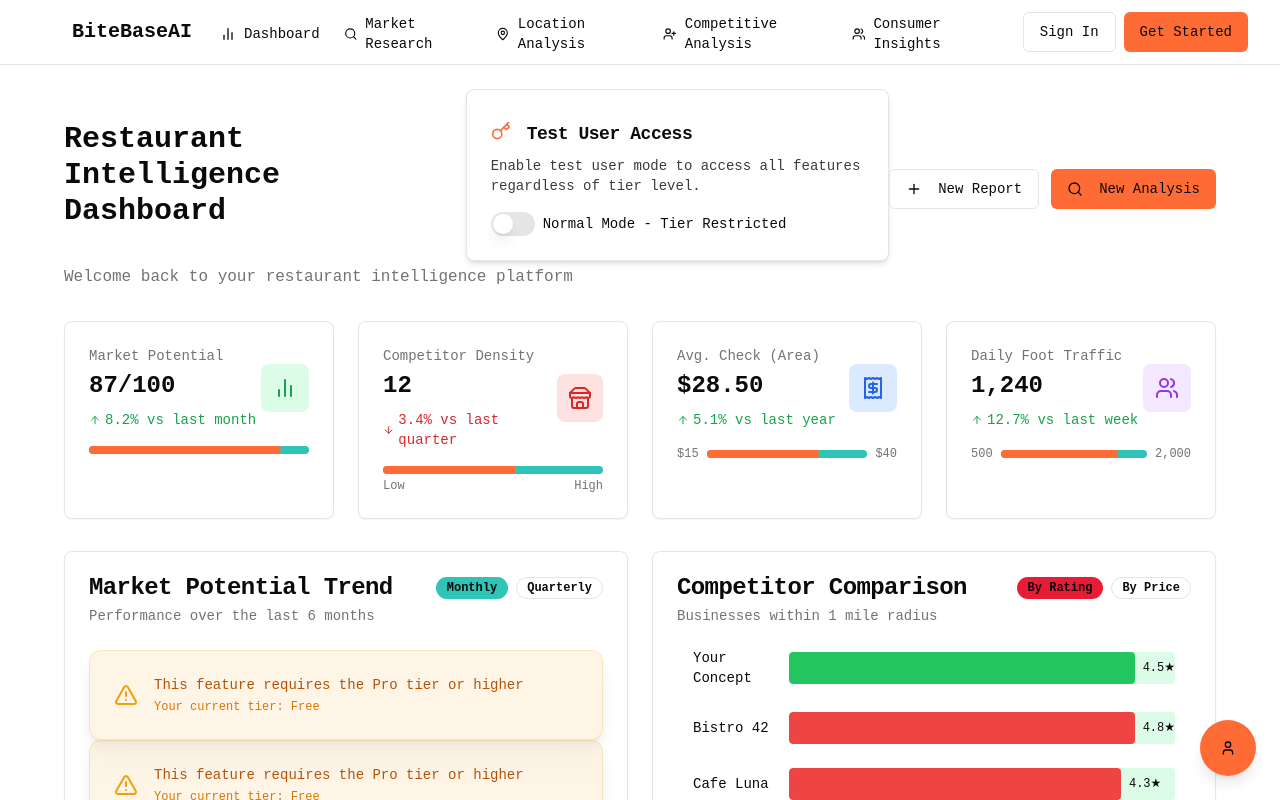
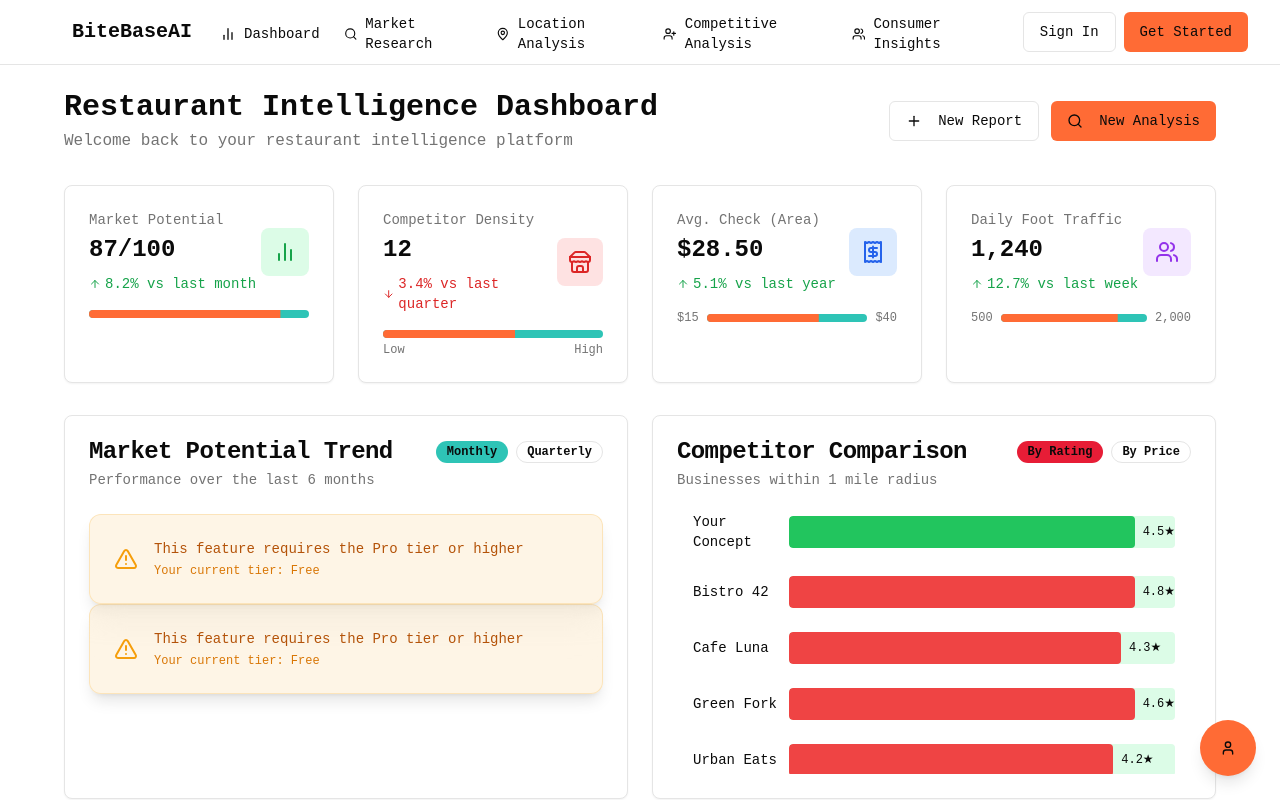
Before and after one commit to BiteBase-app/bitebase-intelligence, a React (Vite) app: page /dashboard in a window 1280 px wide. Shown: the top 800 px of the page. Built offline with nearby package versions, Linux system fonts and the light colour scheme.

Commit message:
Remove test user access and prepare for deploy

```diff
--- a/src/App.tsx
+++ b/src/App.tsx
@@ -5,7 +5,6 @@ import { TooltipProvider } from "@/components/ui/tooltip";
 import { QueryClient, QueryClientProvider } from "@tanstack/react-query";
 import { BrowserRouter, Routes, Route } from "react-router-dom";
 import { TierProvider } from "@/contexts/TierContext";
-import { TestUserProvider } from "@/contexts/TestUserContext";
 import Index from "./pages/Index";
 import Dashboard from "./pages/Dashboard";
 import Research from "./pages/Research";
@@ -16,7 +15,7 @@ import NotFound from "./pages/NotFound";
 import Onboarding from "./pages/Onboarding";
 import RestaurantSetup from "./pages/RestaurantSetup";
 import Integrations from "./pages/Integrations";
-import CompetitiveAnalysis from "./pages/CompetitiveAnalysis"; // Add the new import
+import CompetitiveAnalysis from "./pages/CompetitiveAnalysis";
 
 const queryClient = new QueryClient();
 
@@ -24,7 +23,6 @@ const App = () => (
   <QueryClientProvider client={queryClient}>
     <TooltipProvider>
       <TierProvider initialTier="free">
-        <TestUserProvider>
         <Toaster />
         <Sonner />
         <BrowserRouter>
@@ -38,14 +36,13 @@ const App = () => (
             <Route path="/onboarding" element={<Onboarding />} />
             <Route path="/restaurant-setup" element={<RestaurantSetup />} />
             <Route path="/integrations" element={<Integrations />} />
-              <Route path="/competitive-analysis" element={<CompetitiveAnalysis />} /> {/* Add the new route */}
-              <Route path="/payment-success" element={<Dashboard />} /> {/* Add payment success route */}
-              <Route path="/payment-canceled" element={<Dashboard />} /> {/* Add payment canceled route */}
+            <Route path="/competitive-analysis" element={<CompetitiveAnalysis />} />
+            <Route path="/payment-success" element={<Dashboard />} />
+            <Route path="/payment-canceled" element={<Dashboard />} />
             {/* ADD ALL CUSTOM ROUTES ABOVE THE CATCH-ALL "*" ROUTE */}
             <Route path="*" element={<NotFound />} />
           </Routes>
         </BrowserRouter>
-        </TestUserProvider>
       </TierProvider>
     </TooltipProvider>
   </QueryClientProvider>
--- a/src/components/TestUserToggle.tsx
+++ /dev/null
@@ -1,37 +0,0 @@
-
-import React from "react";
-import { useTestUser } from "@/contexts/TestUserContext";
-import { Switch } from "@/components/ui/switch";
-import { Label } from "@/components/ui/label";
-import { Card, CardContent, CardDescription, CardHeader, CardTitle } from "@/components/ui/card";
-import { Key } from "lucide-react";
-
-export function TestUserToggle() {
-  const { isTestUser, toggleTestUser } = useTestUser();
-
-  return (
-    <Card className="shadow-md border border-border">
-      <CardHeader className="flex flex-row items-center gap-4 pb-2">
-        <Key className="h-5 w-5 text-primary" />
-        <div>
-          <CardTitle className="text-lg">Test User Access</CardTitle>
-        </div>
-      </CardHeader>
-      <CardContent>
-        <CardDescription className="text-foreground/80 mb-4">
-          Enable test user mode to access all features regardless of tier level.
-        </CardDescription>
-        <div className="flex items-center space-x-2">
-          <Switch
-            id="test-user"
-            checked={isTestUser}
-            onCheckedChange={toggleTestUser}
-          />
-          <Label htmlFor="test-user">
-            {isTestUser ? "Test Mode Active - All Features Enabled" : "Normal Mode - Tier Restricted"}
-          </Label>
-        </div>
-      </CardContent>
-    </Card>
-  );
-}
--- a/src/components/TierRestriction.tsx
+++ b/src/components/TierRestriction.tsx
@@ -1,7 +1,6 @@
 
 import React, { ReactNode } from "react";
 import { TierLevel, useTier } from "@/contexts/TierContext";
-import { useTestUser } from "@/contexts/TestUserContext";
 import { AlertTriangle } from "lucide-react";
 
 interface TierRestrictionProps {
@@ -18,12 +17,6 @@ export function TierRestriction({
   isMultiLocationFeature
 }: TierRestrictionProps) {
   const { isTierAllowed, currentTier, canAddMultipleLocations } = useTier();
-  const { isTestUser } = useTestUser();
-
-  // If test user mode is enabled, show all features regardless of tier
-  if (isTestUser) {
-    return <>{children}</>;
-  }
 
   // Check both tier level and multi-location restriction if applicable
   if ((isMultiLocationFeature && !canAddMultipleLocations()) ||
--- a/src/contexts/TestUserContext.tsx
+++ /dev/null
@@ -1,31 +0,0 @@
-
-import React, { createContext, useContext, useState, ReactNode } from "react";
-
-interface TestUserContextType {
-  isTestUser: boolean;
-  toggleTestUser: () => void;
-}
-
-const TestUserContext = createContext<TestUserContextType | undefined>(undefined);
-
-export const TestUserProvider = ({ children }: { children: ReactNode }) => {
-  const [isTestUser, setIsTestUser] = useState(false);
-
-  const toggleTestUser = () => {
-    setIsTestUser(prev => !prev);
-  };
-
-  return (
-    <TestUserContext.Provider value={{ isTestUser, toggleTestUser }}>
-      {children}
-    </TestUserContext.Provider>
-  );
-};
-
-export const useTestUser = (): TestUserContextType => {
-  const context = useContext(TestUserContext);
-  if (context === undefined) {
-    throw new Error("useTestUser must be used within a TestUserProvider");
-  }
-  return context;
-};
--- a/src/pages/Dashboard.tsx
+++ b/src/pages/Dashboard.tsx
@@ -51,7 +51,6 @@ import {
   PopoverContent,
   PopoverTrigger,
 } from "@/components/ui/popover";
-import { TestUserToggle } from "@/components/TestUserToggle";
 import { TierRestriction } from "@/components/TierRestriction";
 import { useTier } from "@/contexts/TierContext";
 
@@ -222,7 +221,6 @@ const Dashboard = () => {
           <div>
             <div className="flex items-center gap-2">
               <h1 className="text-3xl font-bold">Restaurant Intelligence Dashboard</h1>
-              <TestUserToggle />
             </div>
             <p className="text-muted-foreground mt-1">Welcome back to your restaurant intelligence platform</p>
           </div>
```
Lines whose indentation alone changed are shown as unchanged.
